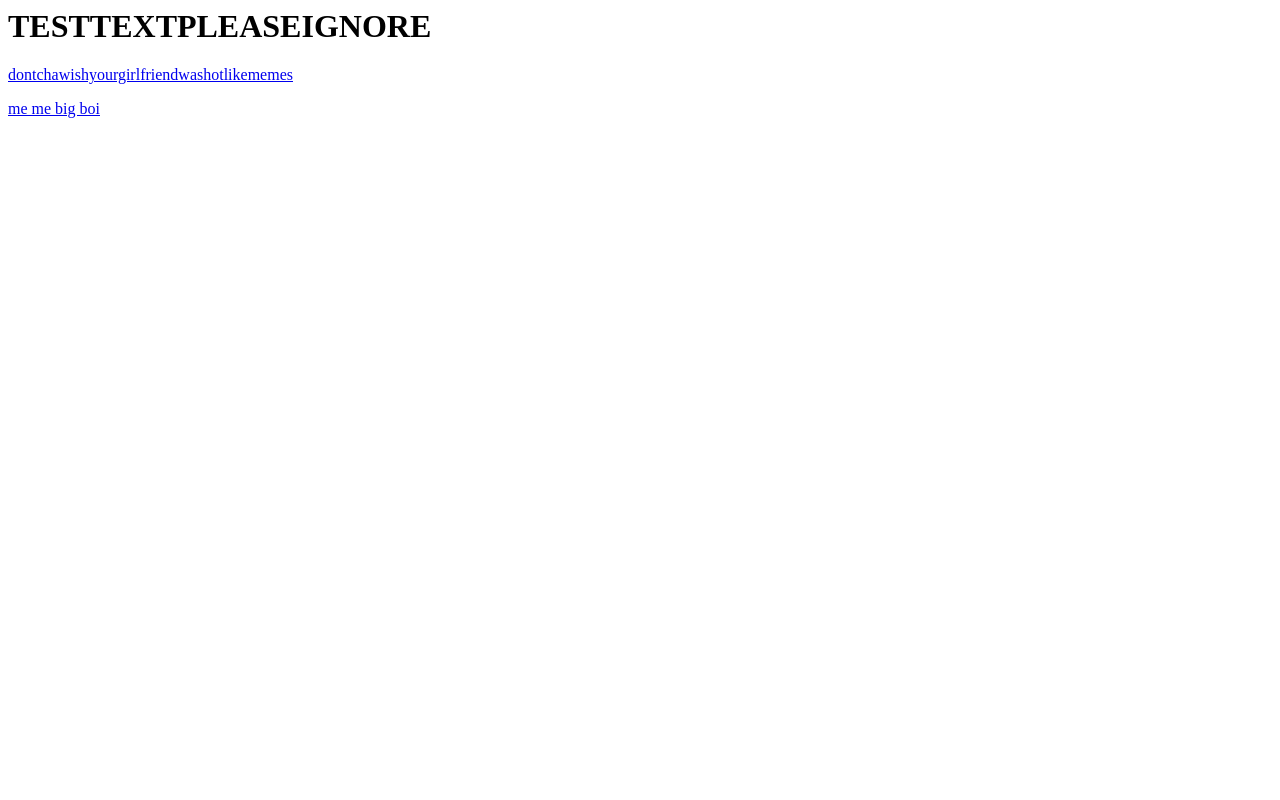
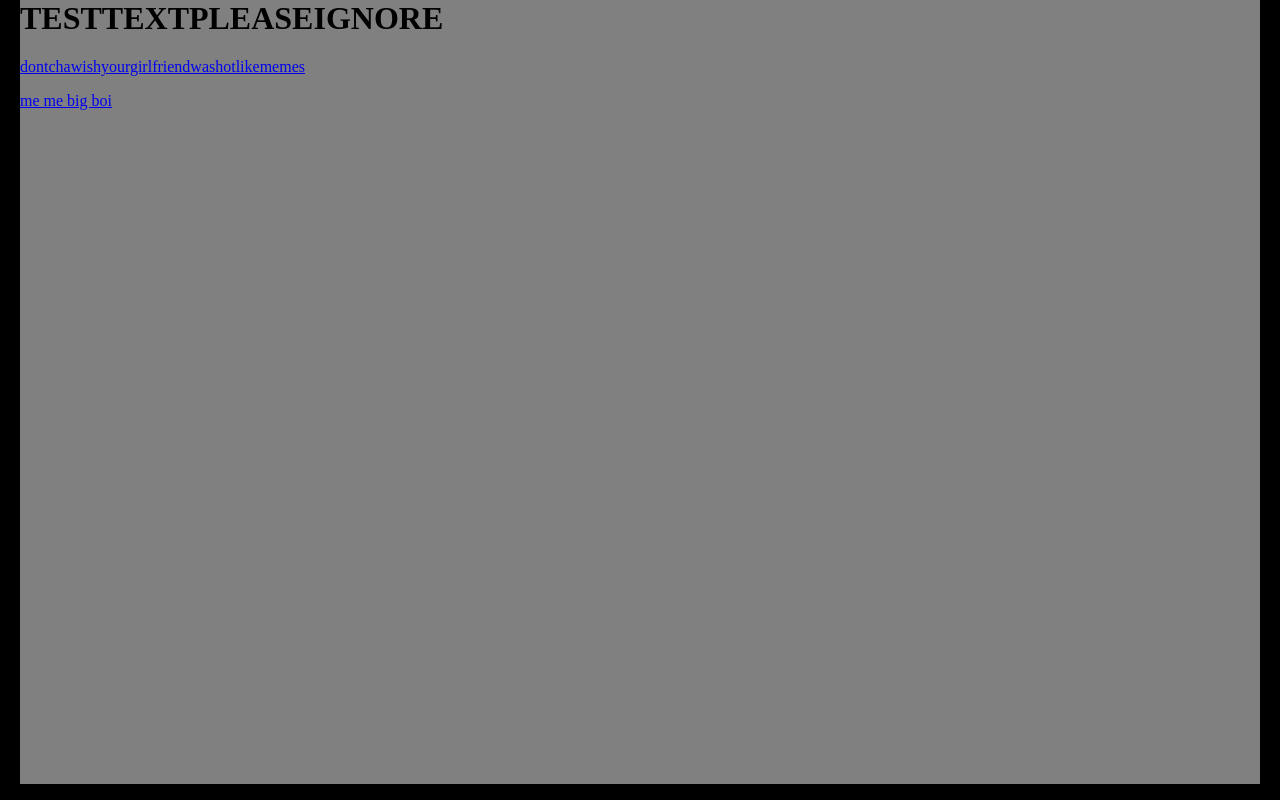
Before and after one commit to ageuxo/extwebtest, a plain HTML site: page index.html in a window 1280 px wide. Drawn offline with Linux system fonts and the light colour scheme.

Commit message:
givinghead

```diff
--- a/index.html
+++ b/index.html
@@ -1,4 +1,7 @@
 <html>
+  <head>
+    <link rel="stylesheet"type="text/css"href="/extwebtest/css/template.css">
+  </head>
   <body>
     <div id="master">
       <h1>TESTTEXTPLEASEIGNORE</h1>
```
